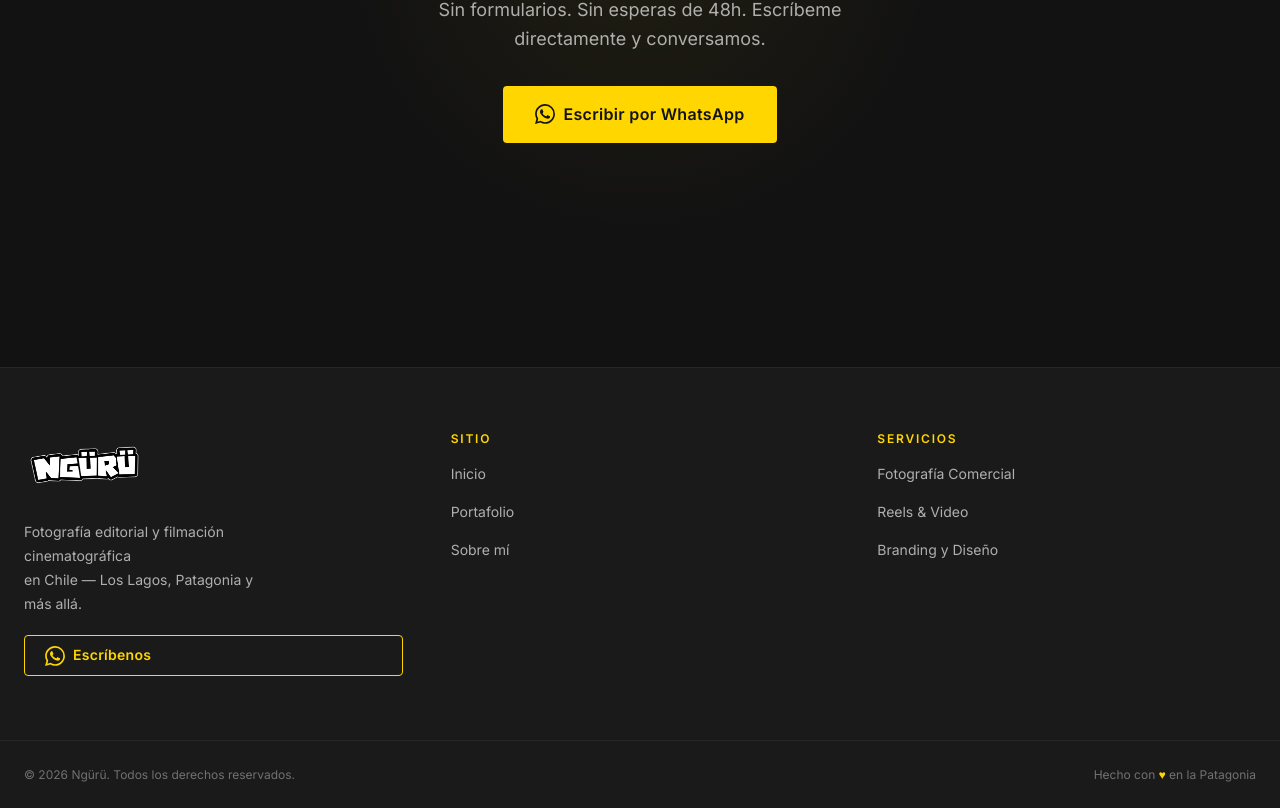
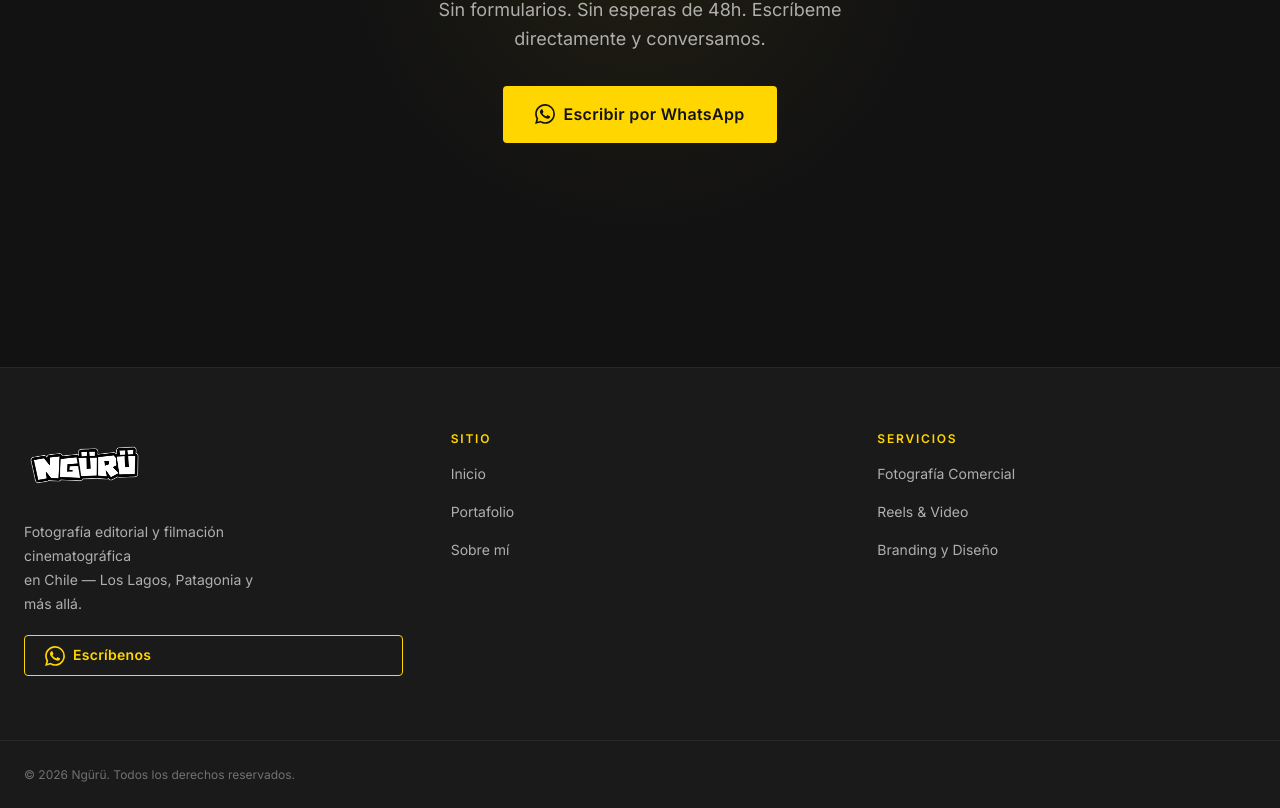
Before and after one commit to barbarapalmamena/Nguru, a Next.js app in the folder site/: page / in a window 1280 px wide. Shown: the part 3818-4626 px from the top of the page. Built offline with nearby package versions, Linux system fonts and the light colour scheme.

Commit message:
fix: remover texto de Hecho con amor en la Patagonia del Footer

```diff
--- a/site/components/Footer/Footer.jsx
+++ b/site/components/Footer/Footer.jsx
@@ -69,9 +69,6 @@ export default function Footer() {
           <p className={styles.copy}>
             &copy; {year} Ngürü. Todos los derechos reservados.
           </p>
-          <p className={styles.copy}>
-            Hecho con <span aria-label="amor" className={styles.heart}>♥</span> en la Patagonia
-          </p>
         </div>
       </div>
     </footer>
```
